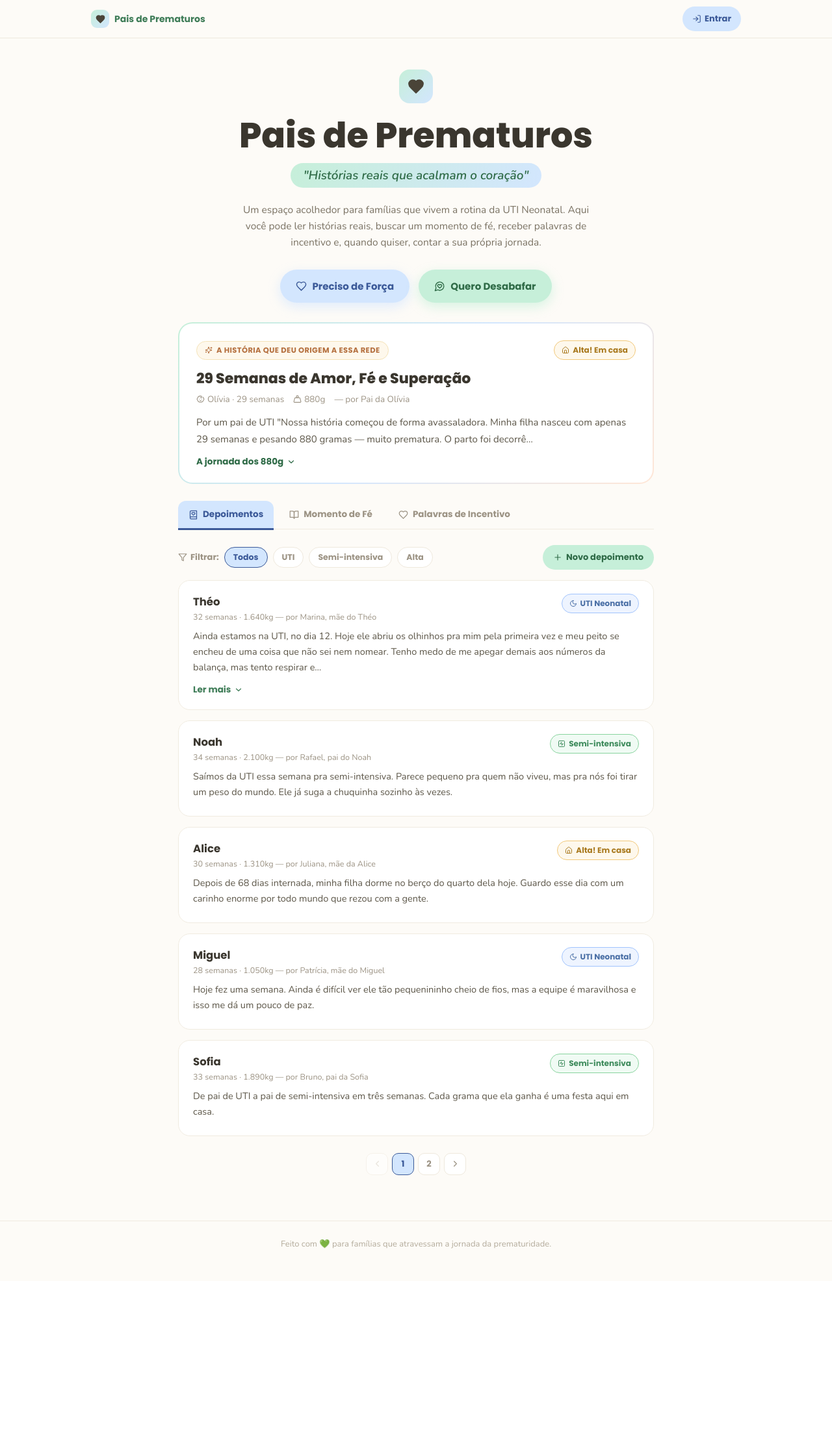
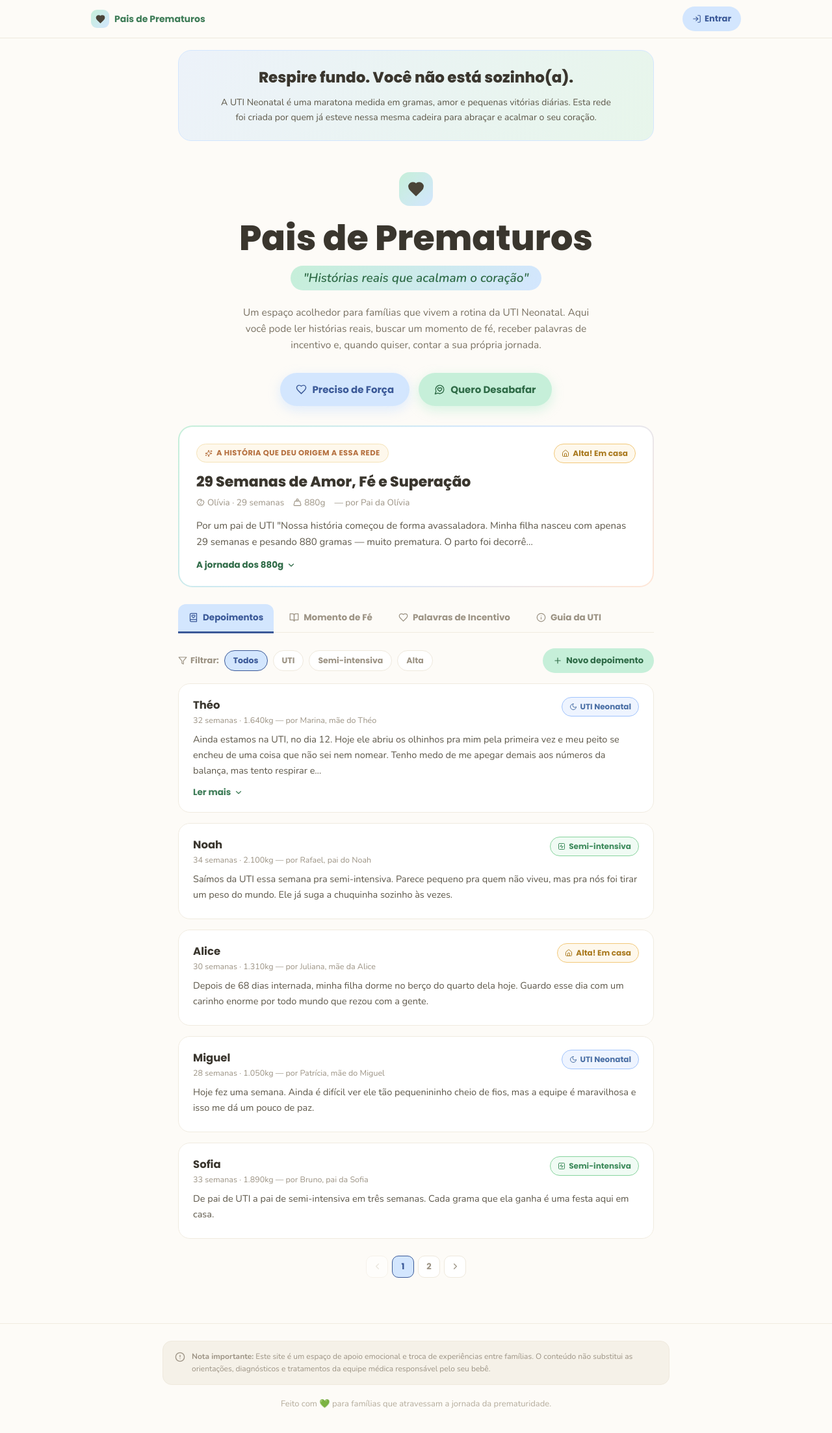
Before and after one commit to RLGOMES92/pais-de-prematuro, a React (Vite) app: page / in a window 1280 px wide. Shown: the top 2206 px of the page at 65% size. Before the commit the page ends 1972 px from the top, so only its background shows below. Built offline with nearby package versions, Linux system fonts and the light colour scheme.

Commit message:
Atualizar o App.jsx ajuste

```diff
--- a/src/App.jsx
+++ b/src/App.jsx
@@ -3,7 +3,7 @@ import {
   Heart, MessageCircleHeart, LogIn, Plus, Edit3, Check, X, Filter,
   Moon, HomeIcon, ActivitySquare, Baby, Weight, Calendar, ShieldCheck,
   ChevronDown, ChevronUp, Sparkles, LogOut, Send, Loader2, BookHeart,
-  BookOpen, Quote, ChevronLeft, ChevronRight
+  BookOpen, Quote, ChevronLeft, ChevronRight, Info, HandHeart, AlertCircle
 } from "lucide-react";
 
 const FONT_IMPORT = `
@@ -49,6 +49,7 @@ Um dia antes de completar os 7 dias que ela estava sem cafeína, a gente já est
   isFounder: true,
   postStatus: "aprovado"
 };
+
 const SEED_STORIES = [
   {
     id: "seed-1", babyName: "Théo", weeks: 32, weight: "1.640kg", status: "uti",
@@ -114,6 +115,21 @@ const SEED_ENCOURAGEMENT = [
   { id: "enc-2", authorName: "Equipe Pais de Prematuros", phrase: "Cada dia que passa é uma vitória, não importa o tamanho.", postStatus: "aprovado" },
   { id: "enc-3", authorName: "Equipe Pais de Prematuros", phrase: "Você não precisa ser forte o tempo todo. Só precisa continuar aqui.", postStatus: "aprovado" },
   { id: "enc-4", authorName: "Juliana, mãe da Alice", phrase: "Gramas se ganham. Fé se constrói. Você está fazendo as duas coisas.", postStatus: "aprovado" },
+];
+
+const GLOSSARY = [
+  { term: "CPAP", desc: "Um aparelho que ajuda seu bebê a respirar com uma leve pressão de ar, sem precisar de um tubo dentro da garganta." },
+  { term: "VNI", desc: "Ventilação Não Invasiva. Assim como o CPAP, ajuda a respiração através de uma máscara ou pronguinhas no nariz, sem intubação." },
+  { term: "PICC", desc: "Um cateter fininho e flexível colocado em uma veia do bracinho ou perna, usado para dar medicamentos e nutrição sem furar o bebê toda hora." },
+  { term: "Sonda", desc: "Um tubinho fino que vai do nariz (ou boca) até o estômago, usado para alimentar o bebê enquanto ele ainda não sabe mamar sozinho." },
+  { term: "Surfactante", desc: "Uma substância que ajuda os pulmõezinhos do bebê a se manterem abertos e funcionando bem, muitas vezes dada logo após o nascimento." },
+  { term: "Idade Gestacional Corrigida", desc: "A idade do bebê calculada a partir da data prevista do parto, não da data real de nascimento — é assim que os médicos acompanham o desenvolvimento dele." },
+];
+
+const CARE_TIPS = [
+  { title: "Método Canguru", desc: "O contato pele a pele fortalece o vínculo, ajuda a regular a temperatura e o batimento cardíaco do bebê, e favorece o ganho de peso." },
+  { title: "Lavagem das mãos", desc: "A higienização correta das mãos antes de tocar no bebê é uma das formas mais simples e eficazes de protegê-lo de infecções." },
+  { title: "Ordenha de leite materno", desc: "Mesmo que o bebê ainda não mame no peito, a ordenha regular ajuda a manter e estimular a produção de leite para quando ele estiver pronto." },
 ];
 
 const storage = {
@@ -343,6 +359,7 @@ export default function App() {
 
       {view === "home" && (
         <>
+          <WelcomeBanner />
           <HeroTitle onForca={() => scrollToTabs("incentivo")} onDesabafar={openDesabafar} />
           <FounderCard story={FOUNDER_STORY} expanded={!!expanded[FOUNDER_STORY.id]} onToggle={() => toggleExpand(FOUNDER_STORY.id)} />
 
@@ -371,6 +388,7 @@ export default function App() {
               onNew={() => (user ? setShowNewEncouragement(true) : setShowLogin(true))}
             />
           )}
+          {activeTab === "guia" && <GuideTab />}
         </>
       )}
 
@@ -412,6 +430,23 @@ export default function App() {
     </div>
   );
 }
+
+/* ---------------- Banner de Boas-Vindas ---------------- */
+function WelcomeBanner() {
+  return (
+    <section style={{ maxWidth: 780, margin: "0 auto", padding: "18px 24px 0" }} className="floatIn">
+      <div style={{ background: `linear-gradient(120deg, ${PASTEL.blue}66, ${PASTEL.mint}66)`, border: `1.5px solid ${PASTEL.blue}`, borderRadius: 20, padding: "24px 26px", textAlign: "center" }}>
+        <h2 className="font-display" style={{ fontSize: "clamp(18px, 3vw, 23px)", fontWeight: 800, color: "#3A362E", margin: "0 0 10px" }}>
+          Respire fundo. Você não está sozinho(a).
+        </h2>
+        <p style={{ fontSize: 14, color: "#5C5648", lineHeight: 1.65, margin: "0 auto", maxWidth: 600 }}>
+          A UTI Neonatal é uma maratona medida em gramas, amor e pequenas vitórias diárias. Esta rede foi criada por quem já esteve nessa mesma cadeira para abraçar e acalmar o seu coração.
+        </p>
+      </div>
+    </section>
+  );
+}
+
 /* ---------------- TopBar (navegação, fixa e discreta) ---------------- */
 function TopBar({ user, onLogin, onLogout, view, setView, pendingCount }) {
   return (
@@ -515,7 +550,7 @@ function FounderCard({ story, expanded, onToggle }) {
             <span><Weight size={13} style={{ verticalAlign: -2, marginRight: 4 }} />{story.weight}</span>
             <span>— por {story.authorName}</span>
           </div>
-          <p style={{ fontSize: 15, lineHeight: 1.7, color: "#5C5648", margin: 0 }}>{expanded ? story.text : story.text.slice(0, 165) + "…"}</p>
+          <p style={{ fontSize: 15, lineHeight: 1.7, color: "#5C5648", margin: 0, whiteSpace: "pre-line" }}>{expanded ? story.text : story.text.slice(0, 165) + "…"}</p>
           <button onClick={onToggle} style={linkBtnStyle(PASTEL.mintDark)}>
             {expanded ? <>Ler menos <ChevronUp size={14} /></> : <>A jornada dos 880g <ChevronDown size={14} /></>}
           </button>
@@ -528,6 +563,7 @@ function FounderCard({ story, expanded, onToggle }) {
 
 function StatusBadge({ status }) {
   const meta = STATUS_META[status];
+  if (!meta) return null;
   const Icon = meta.icon;
   return (
     <span style={{ display: "inline-flex", alignItems: "center", gap: 5, fontSize: 12, fontWeight: 700, color: meta.dark, background: meta.bg, border: `1px solid ${meta.color}`, padding: "5px 11px", borderRadius: 999, fontFamily: "'Poppins', sans-serif" }}>
@@ -569,6 +605,7 @@ function TabsNav({ activeTab, setActiveTab }) {
     { id: "depoimentos", label: "Depoimentos", icon: BookHeart, color: PASTEL.blue, dark: PASTEL.blueDark },
     { id: "fe", label: "Momento de Fé", icon: BookOpen, color: PASTEL.lilac, dark: PASTEL.lilacDark },
     { id: "incentivo", label: "Palavras de Incentivo", icon: Heart, color: PASTEL.peach, dark: PASTEL.peachDark },
+    { id: "guia", label: "Guia da UTI", icon: Info, color: PASTEL.blue, dark: PASTEL.blueDark },
   ];
   return (
     <div style={{ maxWidth: 780, margin: "0 auto", padding: "18px 24px 0" }}>
@@ -696,6 +733,7 @@ function StoryCard({ story, expanded, onToggle }) {
     </article>
   );
 }
+
 /* ---------------- Aba: Momento de Fé ---------------- */
 function FaithTab({ items, onNew }) {
   return (
@@ -786,6 +824,44 @@ function EncouragementTab({ items, onNew }) {
   );
 }
 
+/* ---------------- Aba: Guia da UTI & Informações Úteis ---------------- */
+function GuideTab() {
+  return (
+    <section style={{ maxWidth: 780, margin: "0 auto", padding: "24px 24px 70px" }}>
+      <div style={{ marginBottom: 22 }}>
+        <h2 className="font-display" style={{ fontSize: 19, fontWeight: 800, color: "#3A362E", margin: "0 0 4px" }}>Guia da UTI & Informações Úteis</h2>
+        <p style={{ fontSize: 13, color: "#9C9384", margin: 0 }}>Explicações simples para ajudar você a entender melhor essa rotina.</p>
+      </div>
+
+      <SubSectionTitle>Mini-Glossário</SubSectionTitle>
+      <div style={{ display: "grid", gridTemplateColumns: "repeat(auto-fit, minmax(230px, 1fr))", gap: 14, marginBottom: 30 }}>
+        {GLOSSARY.map((g) => (
+          <div key={g.term} style={{ background: PASTEL.blue + "40", border: `1px solid ${PASTEL.blue}`, borderRadius: 16, padding: "16px 18px" }}>
+            <div style={{ display: "flex", alignItems: "center", gap: 8, marginBottom: 6 }}>
+              <Info size={15} color={PASTEL.blueDark} />
+              <span className="font-display" style={{ fontSize: 14, fontWeight: 700, color: PASTEL.blueDark }}>{g.term}</span>
+            </div>
+            <p style={{ margin: 0, fontSize: 13.5, color: "#5C5648", lineHeight: 1.55 }}>{g.desc}</p>
+          </div>
+        ))}
+      </div>
+
+      <SubSectionTitle>Pilares de Cuidado</SubSectionTitle>
+      <div style={{ display: "grid", gridTemplateColumns: "repeat(auto-fit, minmax(230px, 1fr))", gap: 14 }}>
+        {CARE_TIPS.map((c) => (
+          <div key={c.title} style={{ background: PASTEL.mint + "40", border: `1px solid ${PASTEL.mint}`, borderRadius: 16, padding: "16px 18px" }}>
+            <div style={{ display: "flex", alignItems: "center", gap: 8, marginBottom: 6 }}>
+              <HandHeart size={15} color={PASTEL.mintDark} />
+              <span className="font-display" style={{ fontSize: 14, fontWeight: 700, color: PASTEL.mintDark }}>{c.title}</span>
+            </div>
+            <p style={{ margin: 0, fontSize: 13.5, color: "#5C5648", lineHeight: 1.55 }}>{c.desc}</p>
+          </div>
+        ))}
+      </div>
+    </section>
+  );
+}
+
 /* ---------------- Login Modal (simulado) ---------------- */
 function LoginModal({ onClose, onLogin, onAdminLogin }) {
   const [name, setName] = useState("");
@@ -852,6 +928,7 @@ function LoginModal({ onClose, onLogin, onAdminLogin }) {
     );
   }
 }
+
 /* ---------------- New Story Modal ---------------- */
 function NewStoryModal({ onClose, onSubmit }) {
   const [babyName, setBabyName] = useState("");
@@ -1036,6 +1113,7 @@ function TabBtn({ active, children, onClick }) {
     </button>
   );
 }
+
 /* ---------------- Minhas Publicações ---------------- */
 function MyStuff({ stories, faith, encouragements, onEditStory }) {
   return (
@@ -1195,13 +1273,21 @@ function ModerateButtons({ onApprove, onReject }) {
 /* ---------------- Footer ---------------- */
 function Footer({ setView, user }) {
   return (
-    <footer style={{ borderTop: "1px solid #F0EBE0", padding: "26px 24px 40px", textAlign: "center" }}>
+    <footer style={{ borderTop: "1px solid #F0EBE0", padding: "26px 24px 40px" }}>
+      <div style={{ maxWidth: 780, margin: "0 auto 20px", background: "#F5F1E8", border: "1px solid #EFE9DD", borderRadius: 14, padding: "14px 18px", display: "flex", gap: 10, alignItems: "flex-start" }}>
+        <AlertCircle size={16} color="#9C9384" style={{ flexShrink: 0, marginTop: 2 }} />
+        <p style={{ margin: 0, fontSize: 12, color: "#9C9384", lineHeight: 1.6 }}>
+          <strong>Nota importante:</strong> Este site é um espaço de apoio emocional e troca de experiências entre famílias. O conteúdo não substitui as orientações, diagnósticos e tratamentos da equipe médica responsável pelo seu bebê.
+        </p>
+      </div>
+      <div style={{ textAlign: "center" }}>
         <p style={{ fontSize: 13, color: "#B4AC9C", margin: "0 0 8px" }}>Feito com 💚 para famílias que atravessam a jornada da prematuridade.</p>
         {user?.isAdmin && (
           <button onClick={() => setView("admin")} style={{ background: "none", border: "none", cursor: "pointer", fontSize: 11.5, color: "#D6D0C2", textDecoration: "underline" }}>
             Painel administrativo
           </button>
         )}
+      </div>
     </footer>
   );
 }
```
Lines whose indentation alone changed are shown as unchanged.
